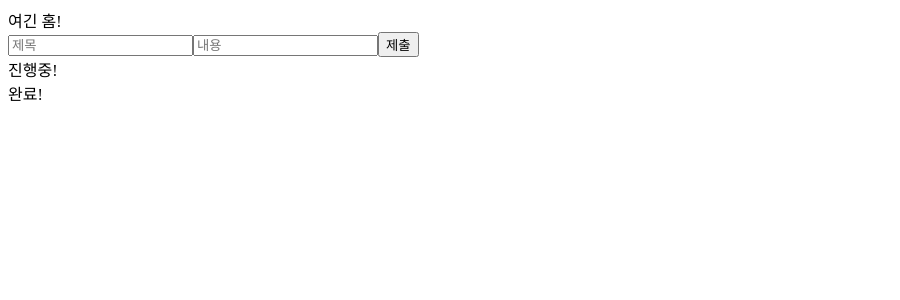
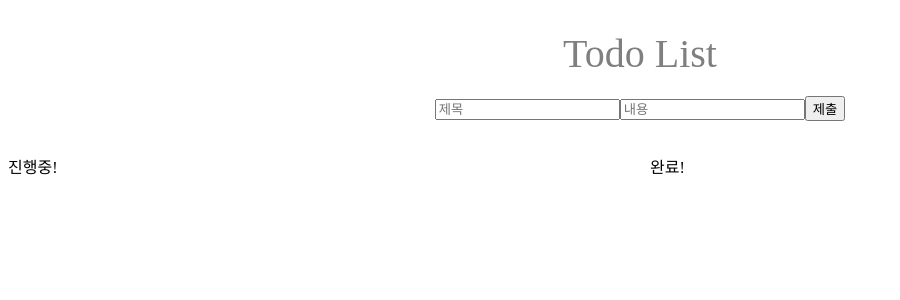
Before and after one commit to kimtanook/advance_assignment, a React (Create React App) app: page / in a window 1280 px wide. Shown: the top 300 px of the page, without its empty margins (0-900 px from the left). Built offline with nearby package versions, Linux system fonts and the light colour scheme; data requests are answered from the project's data file.

Commit message:
Update Home main styled

```diff
--- a/src/components/pages/Home.jsx
+++ b/src/components/pages/Home.jsx
@@ -1,4 +1,5 @@
 import {useSelector} from "react-redux";
+import styled, {keyframes} from "styled-components";
 import Form from "../posting/Form";
 import List from "../posting/List";
 
@@ -8,9 +9,12 @@ function Home() {
 
   return (
     <div>
-      <div>여긴 홈!</div>
+      <StHomeHeader>
+        <StHomeHeaderTitle>Todo List</StHomeHeaderTitle>
         <Form />
-      <div>
+      </StHomeHeader>
+      <StTodoMainContainer>
+        <StTodoItemContainer>
           <div>진행중!</div>
           <div>
             {globalTodo.map((todo) =>
@@ -24,8 +28,8 @@ function Home() {
               ) : null
             )}
           </div>
-      </div>
-      <div>
+        </StTodoItemContainer>
+        <StTodoItemContainer>
           <div>완료!</div>
           <div>
             {globalTodo.map((todo) =>
@@ -39,8 +43,42 @@ function Home() {
               ) : null
             )}
           </div>
-      </div>
+        </StTodoItemContainer>
+      </StTodoMainContainer>
     </div>
   );
 }
 export default Home;
+const boxFade = keyframes`
+  50% { // 50% -> 정해둔 초의 50%가 지났을 때 중괄호 안의 코드를 실행
+    opacity: 50%; // 불투명도
+  }
+`;
+
+const StHomeHeader = styled.div`
+  display: flex;
+  flex-direction: column;
+  justify-content: center;
+  align-items: center;
+  font-size: 40px;
+  margin: 30px;
+`;
+const StHomeHeaderTitle = styled.div`
+  & {
+    animation: ${boxFade} 1s step-end infinite; // ease-in-out infinite : 무한 alternate
+  }
+`;
+
+const StTodoMainContainer = styled.div`
+  display: grid;
+  gap: 20px;
+  grid-template-columns: repeat(2, 1fr);
+`;
+
+const StTodoItemContainer = styled.div`
+  display: grid;
+  gap: 20px;
+  grid-template-rows: repeat(3, 1fr);
+  height: 650px;
+  overflow-y: scroll;
+`;
```
Lines whose indentation alone changed are shown as unchanged.
